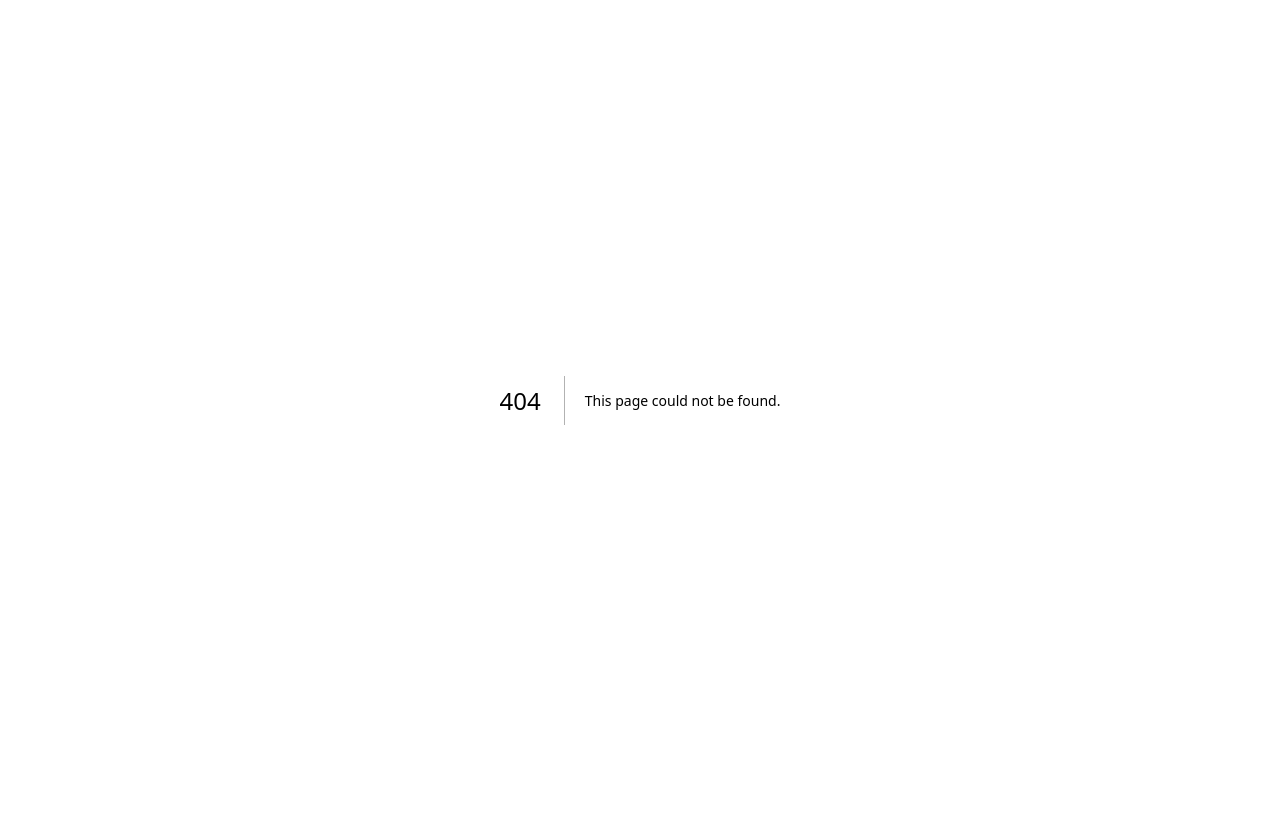
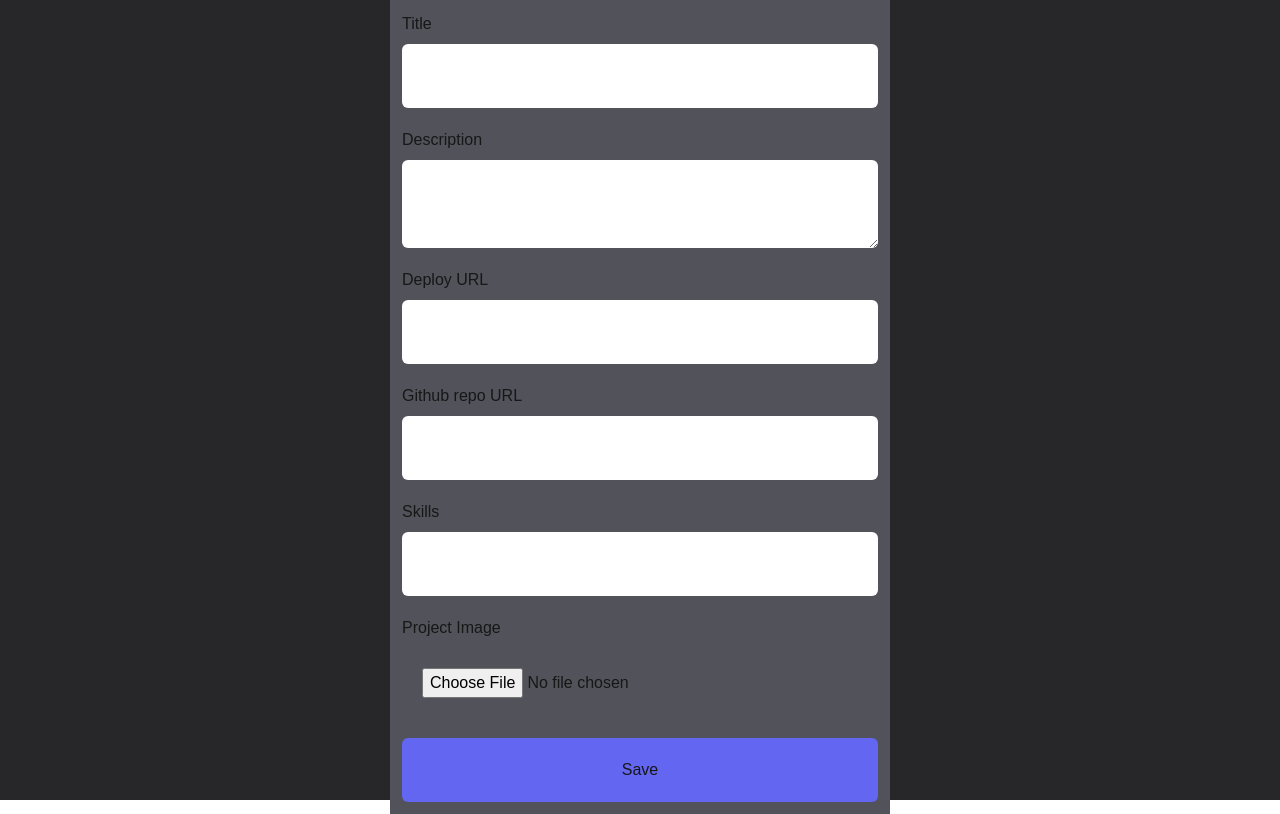
Before and after one commit to hitalloazevedo/portfolio-next, a Next.js app: page /dashboard/projects/edit in a window 1280 px wide. Before the commit this address had no page. Built offline with nearby package versions, Linux system fonts and the light colour scheme.

Commit message:
feat: edit project page

```diff
--- /dev/null
+++ b/src/app/dashboard/projects/edit/page.tsx
@@ -0,0 +1,34 @@
+export default function EditProjectPage() {
+    return (
+        <div className="bg-zinc-800 h-screen flex items-center">
+            <form className="flex flex-col bg-zinc-600 max-w-[600px] gap-5 p-3 m-auto min-w-[500px]">
+                <div className="flex flex-col w-full gap-2">
+                    <p>Title</p>
+                    <input className="p-5 rounded-md" type="text" name="title"/>
+                </div>
+                <div className="flex flex-col w-full gap-2">
+                    <p>Description</p>
+                    <textarea className="p-5 rounded-md" name="description" id=""></textarea>
+                </div>
+                <div className="flex flex-col w-full gap-2">
+                    <p>Deploy URL</p>
+                    <input className="p-5 rounded-md" type="text" name="productionUrl"/>
+                </div>
+                <div className="flex flex-col w-full gap-2">
+                    <p>Github repo URL</p>
+                    <input className="p-5 rounded-md" type="text" name="repositoryUrl"/>
+                </div>
+                <div className="flex flex-col w-full gap-2">
+                    <p>Skills</p>
+                    <input className="p-5 rounded-md" type="text" name="skills"/>
+                </div>
+                <div className="flex flex-col w-full gap-2">
+                    <p>Project Image</p>
+                    <input className="p-5 rounded-md" type="file" name="project-image"/>
+                </div>
+
+                <input type="submit" value={"Save"} className="bg-indigo-500 p-5 rounded-md"/>
+            </form>
+        </div>
+    )
+}
```
